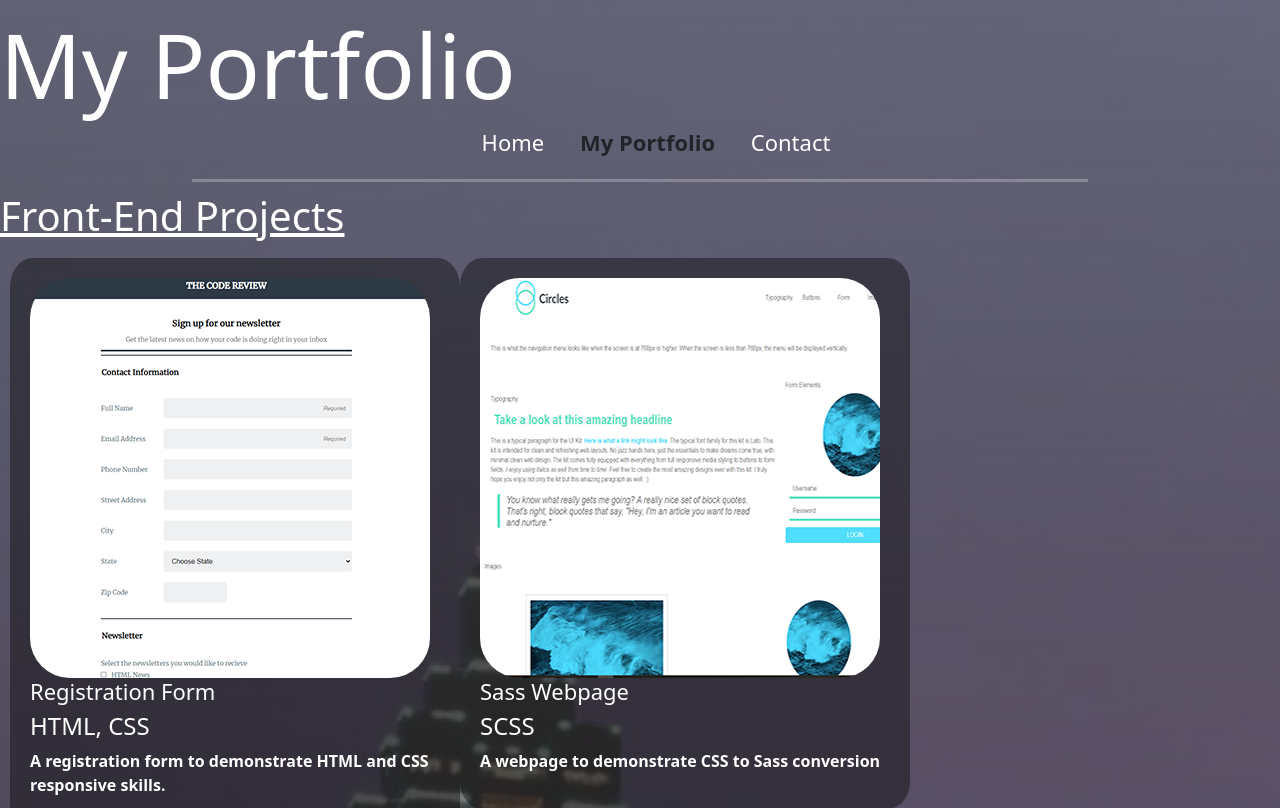
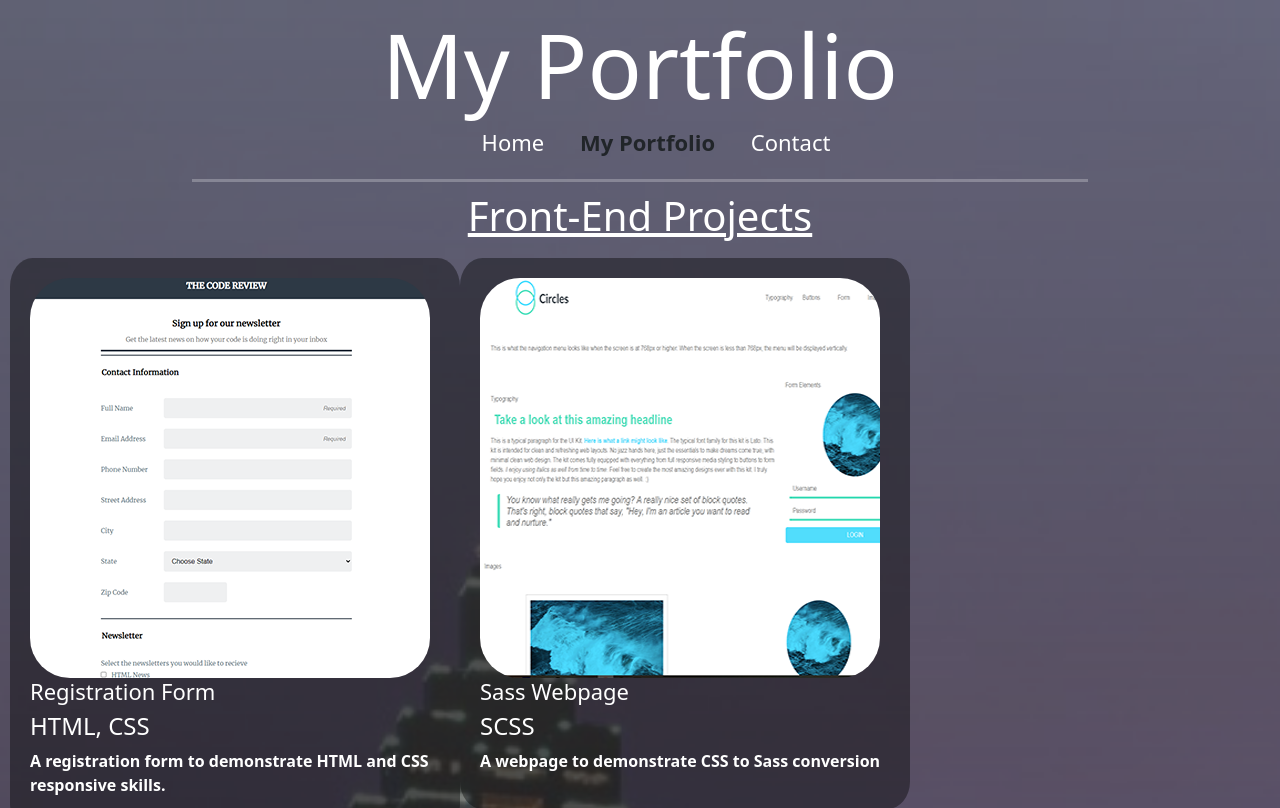
Before and after one commit to santanacodec/My_Portfolio, a Django app: page /portfolio in a window 1280 px wide. Shown: the top 808 px of the page. Run offline with Django 3.2, Linux system fonts and the light colour scheme.

Commit message:
Update portfolio.html

```diff
--- a/project/templates/portfolio.html
+++ b/project/templates/portfolio.html
@@ -5,13 +5,13 @@
 
 {% block content %}
 
-<h1>My Portfolio</h1>
+<h1 class="text-center">My Portfolio</h1>
 
 {% include 'navbar.html' %}
 
 <hr>
 
-<h2><u>Front-End Projects</u></h2>
+<h2 class="text-center"><u>Front-End Projects</u></h2>
 
 <div class="first-row">
 	<div id="wrapper-1">
```
